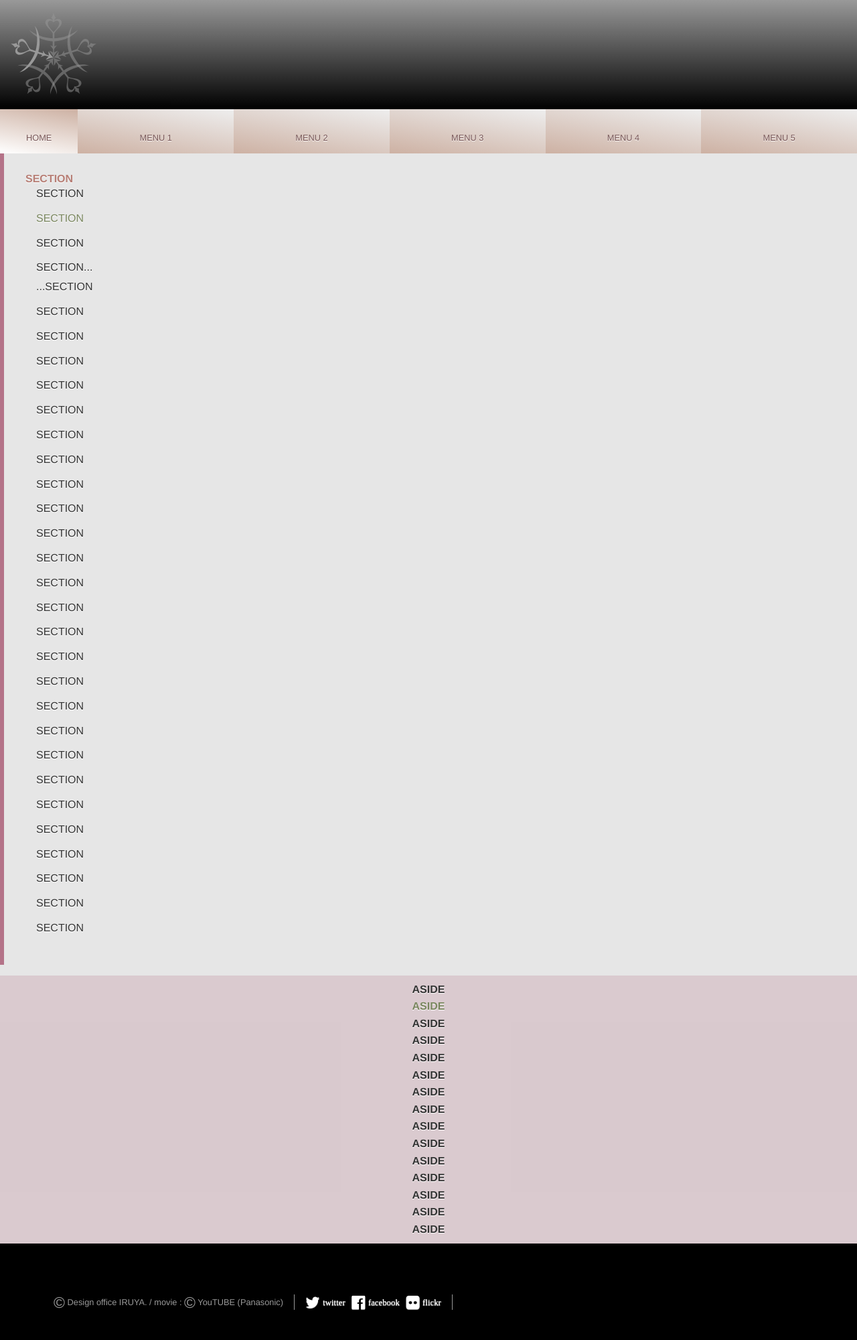
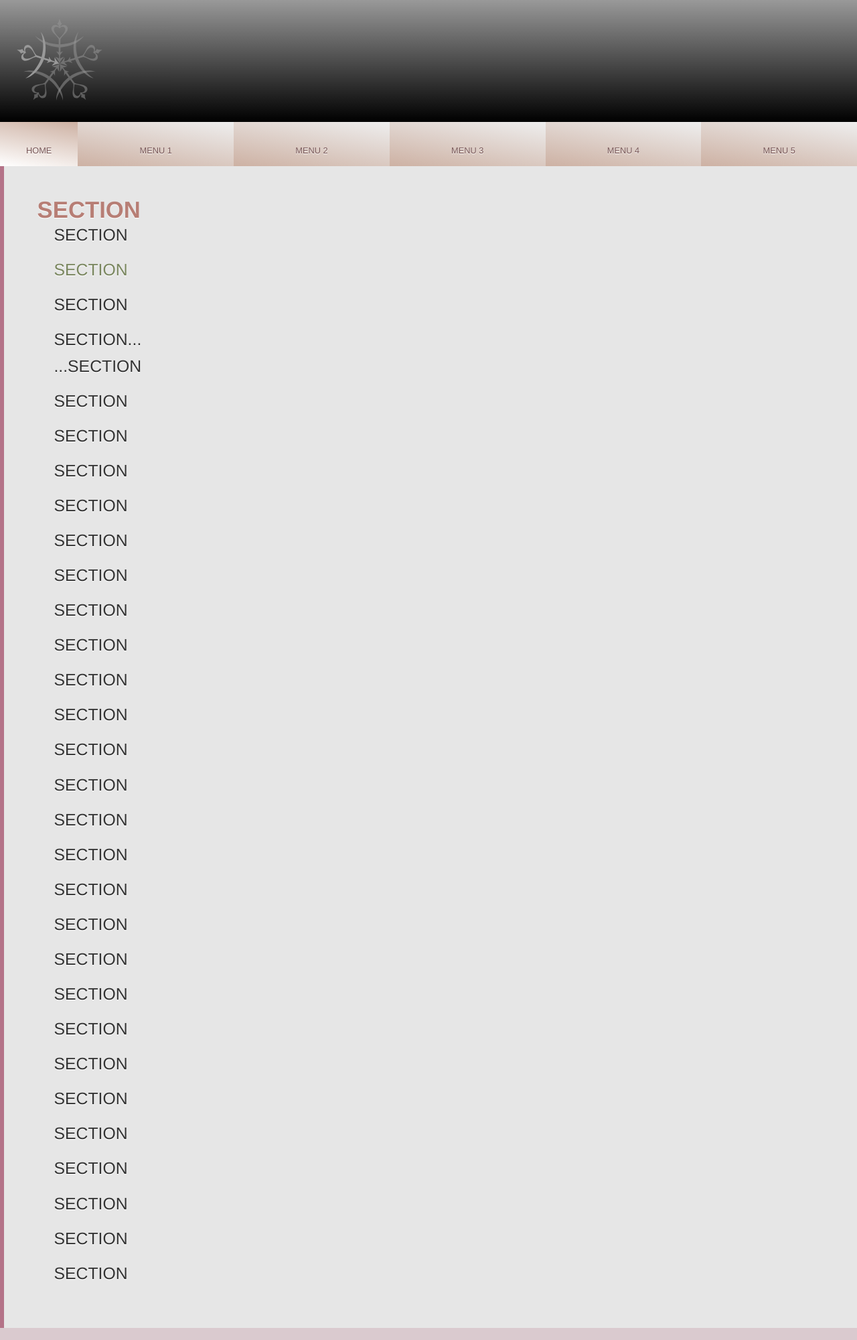
Before and after one commit to leo-loki/base, a PHP site: page /_index.html in a window 1280 px wide. Shown: the top 2000 px of the page at 67% size. Run offline with PHP 8.4, Linux system fonts and the light colour scheme; style sheets or scripts are compiled from the project's sources; some libraries are stand-ins or nearby versions.

Commit message:
v20190315.0223

```diff
--- a/css/responsive.css
+++ b/css/responsive.css
@@ -3,6 +3,9 @@
 html, body {
   width: 100%;
   overflow-x: hidden; }
+
+body {
+  font-size: calc(112.5% + 4 * (100vw - 600px) / 400); }
 
 #common-header {
   background: -webkit-linear-gradient(bottom, transparent, #FFF 100%, #FFF 0%, transparent);
@@ -35,6 +38,9 @@
   main .container .side {
     width: 100%; }
 
+aside {
+  font-size: 100%; }
+
 /* other class */
 .mc-wrap {
   opacity: 0;
@@ -49,6 +55,9 @@
 
 /* portrait view */
 @media screen and (orientation: portrait) {
+  body {
+    font-size: 100%; }
+
   .pc {
     display: none;
     visibility: hidden; }
@@ -61,13 +70,15 @@
   #common-footer {
     text-align: center; }
     #common-footer small, #common-footer nav {
-      margin: 0 auto .75em;
+      margin: 0 auto;
       padding: 0;
       display: block; }
     #common-footer small.pc, #common-footer nav.pc {
       display: none; }
     #common-footer nav {
       border: none; }
+      #common-footer nav ul li {
+        margin-top: 1em; }
 
   .mc-wrap {
     opacity: 0;
--- a/css/responsive.scss
+++ b/css/responsive.scss
@@ -7,7 +7,9 @@
  width: 100%;
  overflow-x: hidden;
 }
-
+body {
+ font-size: calc(112.5% + 4 * (100vw - 600px) / 400);
+}
 #common-header {
 	background: -webkit-linear-gradient(
 		bottom,
@@ -44,6 +46,7 @@
 		.side { width: 100%; }
 	}
 }
+aside { font-size: 100%; }
 
 /* other class */
 
@@ -55,13 +58,19 @@
 
 /* portrait view */
 @media screen and (orientation: portrait) {
+ body {
+  font-size: 100%;
+ }
  .pc { display: none; visibility: hidden; }
  #common-header #logo { margin: 0 auto; padding: 1em 0; display: table; }
  #common-footer{
   text-align: center;
-  small { margin: 0 auto .75em; padding: 0; display: block; }
+  small { margin: 0 auto; padding: 0; display: block; }
   small.pc { display: none; }
-  nav { @extend small; border: none; }
+  nav {
+   @extend small; border: none;
+   ul li { margin-top: 1em; }
+  }
  }
 	.mc-wrap {
 	opacity: 0; display: none; visibility: hidden;
--- a/css/style.css
+++ b/css/style.css
@@ -8,6 +8,7 @@
 
 body {
   font-family: Helvetica, "ヒラギノ角ゴ Pro W3", "Hiragino Kaku Gothic Pro", "メイリオ", Meiryo, Osaka, "ＭＳ Ｐゴシック", "MS PGothic", Arial, sans-serif;
+  font-size: calc(137.5% + 5 * (100vw - 1080px) / 1080);
   color: #333;
   background-color: #FFF;
   word-wrap: break-word;
@@ -22,7 +23,8 @@
   color: #B77E75; }
 
 p {
-  line-height: 1.8em; }
+  line-height: 1.4em;
+  word-break: break-all; }
 
 dl, ul, ol {
   line-height: 1.6em; }
@@ -40,7 +42,11 @@
 
 blockquote {
   position: relative;
-  padding: 0 2em;
+  margin: 0.5em 1em;
+  padding: 1em 0 0.4em;
+  font-size: 90%;
+  border-top: 1px solid #999;
+  border-bottom: 1px solid #999;
   display: table; }
   blockquote::before, blockquote::after {
     position: absolute;
@@ -48,12 +54,12 @@
     font-size: 2em;
     color: #999; }
   blockquote::before {
-    top: 0;
-    left: 0.4em;
+    top: 0.25em;
+    left: 0;
     content: "“"; }
   blockquote::after {
-    bottom: -0.2em;
-    right: 0.4em;
+    bottom: -0.25em;
+    right: 0;
     content: "”"; }
 
 section {
@@ -61,15 +67,29 @@
   border-left: 6px solid #B47388; }
   section h3, section h4, section h5, section h6 {
     margin: 1em 0 0.5em; }
+  section h2 {
+    font-size: 1.4em; }
+  section h3 {
+    font-size: 1.2em; }
+  section h4 {
+    font-size: 1em; }
+  section h5 {
+    font-size: .9em; }
+  section h6 {
+    font-size: .8em; }
   section p {
-    padding: 0 1em .5em; }
+    padding: 0 1em .5em;
+    line-height: 1.6em; }
   section blockquote p {
-    padding: 0; }
+    line-height: 1.4em; }
 
 aside {
-  margin: 1em 2em 2em;
+  padding: 2em 1em;
+  font-size: 80%;
   font-weight: bold;
   line-height: 2em; }
+  aside p {
+    padding: 0 1em .5em; }
 
 /* Common ID & Class */
 #common-header {
@@ -112,10 +132,10 @@
         opacity: 1; }
 
 #common-footer {
-  padding: 3.5vw 6.25%;
+  padding: 3.5vh 6.25%;
   background-color: rgba(0, 0, 0, 0.75);
   width: 87.5%;
-  font-size: 0.8em;
+  font-size: 0.6em;
   color: #999; }
   #common-footer a {
     color: #FFF; }
--- a/css/style.scss
+++ b/css/style.scss
@@ -14,6 +14,7 @@
 html, body { margin: 0; padding: 0; }
 body {
  font-family: Helvetica, "ヒラギノ角ゴ Pro W3", "Hiragino Kaku Gothic Pro", "メイリオ", Meiryo, Osaka, "ＭＳ Ｐゴシック", "MS PGothic", Arial, sans-serif;
+ font-size: calc(137.5% + 5 * (100vw - 1080px) / 1080);
  color: #333;
  background-color: #FFF;
  word-wrap: break-word;
@@ -23,14 +24,17 @@
 h1, h2, h3 {
  color: $main-color;
 }
-p { line-height:1.8em; @extend .just; }
+p { line-height: 1.4em; @extend .just; word-break: break-all; }
 dl { line-height: 1.6em; }
 ul, ol { @extend dl; list-style: none; }
 a { color: $acnt-color; text-decoration:none; outline:none; }
 a:hover { color: $sub2-color; }
 blockquote {
  position: relative;
- padding: 0 2em;
+ margin: 0.5em 1em; padding: 1em 0 0.4em;
+ font-size: 90%;
+ border-top: 1px solid #999;
+ border-bottom: 1px solid #999;
  display: table;
  &::before, &::after {
   position: absolute;
@@ -38,18 +42,25 @@
   font-size: 2em;
   color: #999;
  }
- &::before { top: 0; left: 0.4em; content: "“"; }
- &::after { bottom: -0.2em; right: 0.4em; content: "”"; }
+ &::before { top: 0.25em; left: 0; content: "“"; }
+ &::after { bottom: -0.25em; right: 0; content: "”"; }
 }
 section {
  padding: 2em; border-left:6px solid $sub1-color;
  h3,h4,h5,h6 { margin: 1em 0 0.5em; }
- p { padding: 0 1em .5em; }
- blockquote p { padding: 0; }
+ h2 { font-size: 1.4em; }
+ h3 { font-size: 1.2em; }
+ h4 { font-size: 1em; }
+ h5 { font-size: .9em; }
+ h6 { font-size: .8em; }
+ p { padding: 0 1em .5em; line-height: 1.6em; }
+ blockquote p { line-height: 1.4em; }
 }
 aside {
- margin: 1em 2em 2em;
+ padding: 2em 1em;
+ font-size: 80%;
  font-weight: bold; line-height:2em;
+ p { padding: 0 1em .5em; }
 }
 
 /* Common ID & Class */
@@ -83,10 +94,10 @@
 	}
 }
 #common-footer {
-	padding: 3.5vw 6.25%;
+	padding: 3.5vh 6.25%;
 	background-color:rgba(0,0,0,0.75);
 	width:87.5%;
-	font-size: 0.8em;
+	font-size: 0.6em;
 	color: $footer-color;
 	a { color: $footer-a-color; }
 	small {
--- a/index.html
+++ b/index.html
@@ -336,7 +336,7 @@
       <p>SECTION P</p>
       <p>SECTION P</p>
       <blockquote>
-       <p>SECTION blockquote P</p>
+       <p>SECTION blockquote P. SECTION blockquote P. SECTION blockquote P. SECTION blockquote P. SECTION blockquote P.</p>
       </blockquote>
       <blockquote>
        <p><a href="#">SECTION blockquote P</a></p>
@@ -380,7 +380,7 @@
       <p>ASIDE P</p>
       <p>ASIDE P</p>
       <blockquote>
-       <p>ASIDE blockquote P</p>
+       <p>ASIDE blockquote P. ASIDE blockquote P.</p>
       </blockquote>
       <blockquote>
        <p><a href="#">ASIDE blockquote P</a></p>
```
